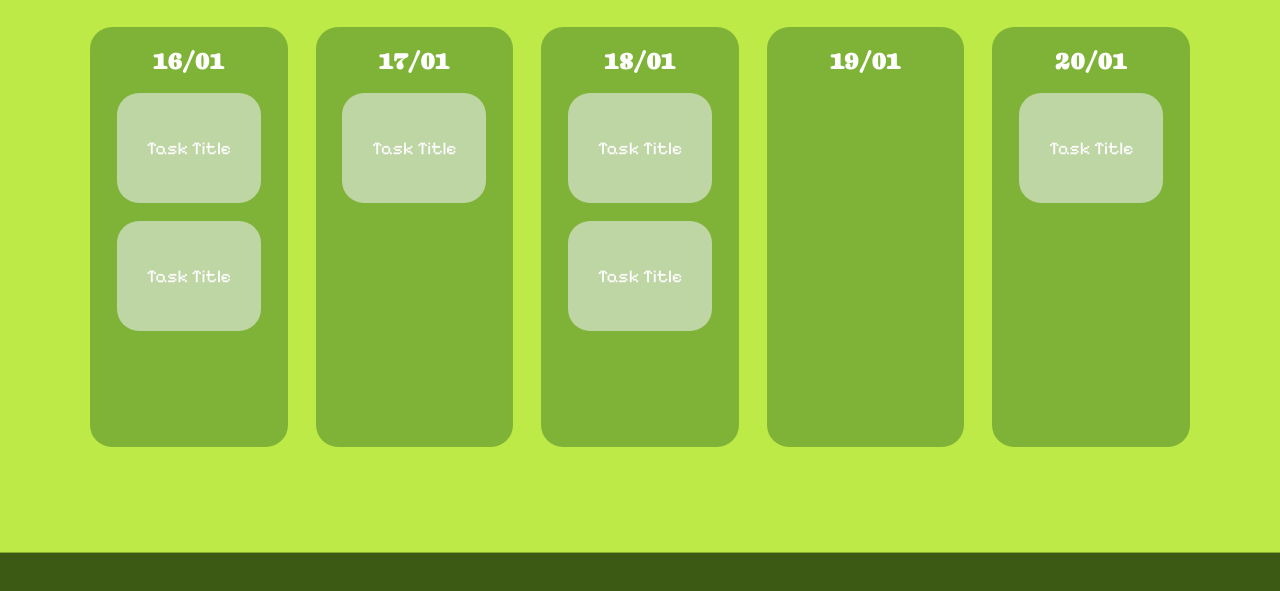
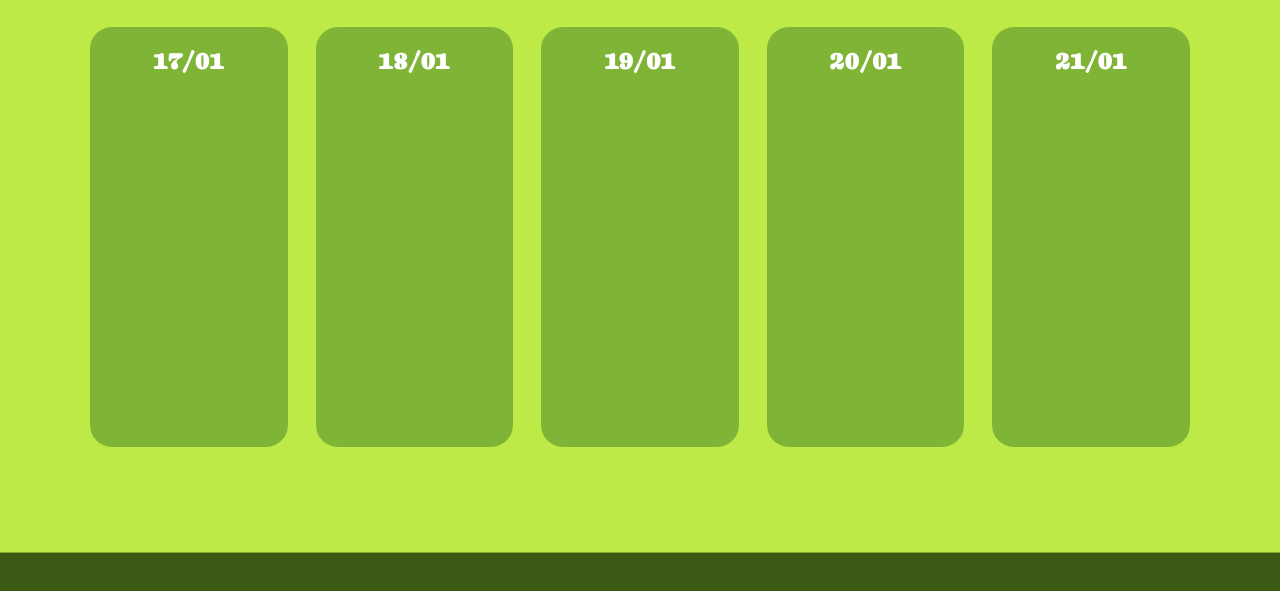
Before and after one commit to n4ndini/to-do-list, a plain HTML site: page calendar.html in a window 1280 px wide. Shown: the part 201-792 px from the top of the page. Drawn offline with Linux system fonts and the light colour scheme.

```diff
--- a/calendar.html
+++ b/calendar.html
@@ -26,35 +26,7 @@
         <h1>Calendar</h1>
 
         <div class="daysBoard">
-          <div class="dayCol">
-            <p class="calendarDate">16/01</p>
 
-            <div class="calendarTaskCard">Task Title</div>
-            <div class="calendarTaskCard">Task Title</div>
-          </div>
-
-          <div class="dayCol">
-            <p class="calendarDate">17/01</p>
-
-            <div class="calendarTaskCard">Task Title</div>
-          </div>
-
-          <div class="dayCol">
-            <p class="calendarDate">18/01</p>
-
-            <div class="calendarTaskCard">Task Title</div>
-            <div class="calendarTaskCard">Task Title</div>
-          </div>
-
-          <div class="dayCol">
-            <p class="calendarDate">19/01</p>
-          </div>
-
-          <div class="dayCol">
-            <p class="calendarDate">20/01</p>
-
-            <div class="calendarTaskCard">Task Title</div>
-          </div>
         </div>
 
     </div>
--- a/script.js
+++ b/script.js
@@ -3,6 +3,7 @@
 document.addEventListener('DOMContentLoaded', () => {
     loadData();
     updateDashboardUI();
+    updateCalendarUI();
     updateTrashUI();
 });
 
@@ -78,7 +79,6 @@ function updateDashboardUI() {
     newInnerHTML = '';
 
     saveData();
-    // localStorage.setItem('todos', JSON.stringify({ todoList }));
 }
 
 function addTask() {
@@ -91,7 +91,6 @@ function addTask() {
     textarea.value = '';
     dateInput.value = '';
 
-    saveData();
     updateDashboardUI();
 }
 
@@ -101,7 +100,6 @@ function editTask(index) {
 
     todoList.splice(index, 1);
 
-    saveData();
     updateDashboardUI();
 }
 
@@ -110,7 +108,6 @@ function deleteTask(index) {
 
     todoList.splice(index, 1);
 
-    saveData();
     updateDashboardUI();
     updateTrashUI();
 }
@@ -145,8 +142,8 @@ function updateTrashUI() {
 
     deletedTaskContainer.innerHTML = newInnerHTML;
     newInnerHTML = '';
+
     saveData();
-    // localStorage.setItem('bin', JSON.stringify({ bin }));
 }
 
 function recoverTask(index) {
@@ -156,7 +153,6 @@ function recoverTask(index) {
 
     bin.splice(index, 1);
 
-    saveData();
     updateTrashUI();
     updateDashboardUI();
 }
@@ -164,8 +160,52 @@ function recoverTask(index) {
 function deleteTaskForever(index) {
     bin.splice(index, 1);
 
-    saveData();
     updateTrashUI();
 }
 
 // Calendar logic
+const daysBoard = document.querySelector('.daysBoard');
+
+function updateCalendarUI() {
+    if (!daysBoard) return;
+
+    const dates = getDatesISO();
+    let newInnerHTML = '';
+
+    for (let i = 0; i < 5; i++) {
+        const dayDate = dates[i];
+
+        newInnerHTML += `
+        <div class="dayCol">
+            <p class="calendarDate">${formatDateGB(dayDate)}</p>
+        `;
+
+        const tasksForDay = todoList.filter((task) => task.date === dayDate);
+
+        tasksForDay.forEach((task) => {
+            newInnerHTML += `<div class="calendarTaskCard">${task.name}</div>`;
+        });
+
+        newInnerHTML += `</div>`;
+    }
+
+    daysBoard.innerHTML = newInnerHTML;
+}
+
+function formatDateGB(isoDate) {
+    if (!isoDate) return '';
+    return new Date(isoDate).toLocaleDateString('en-GB', {
+      day: '2-digit',
+      month: '2-digit'
+    });
+}
+
+function getDatesISO() {
+    const dates = [];
+    for (let i = 0; i < 5; i++) {
+      const d = new Date();
+      d.setDate(d.getDate() + i);
+      dates.push(d.toISOString().slice(0, 10));
+    }
+    return dates;
+  }
--- a/styles.css
+++ b/styles.css
@@ -7,16 +7,23 @@
 body {
     margin: 0;
     width: 100%;
-    min-height: 100vh;
+    height: 100vh;
+    overflow: hidden;
+
     background-image: url("assets/background.png");
     user-select: none;
     background-size: cover;
     background-position: center;
     background-repeat: no-repeat;
+    background-attachment: fixed;
+
+    user-select: none;
     border-radius: 15px;
 }
 
 .app {
+    height: 100%;
+    overflow-y: auto;
     padding: 16px;
 }
 
```
